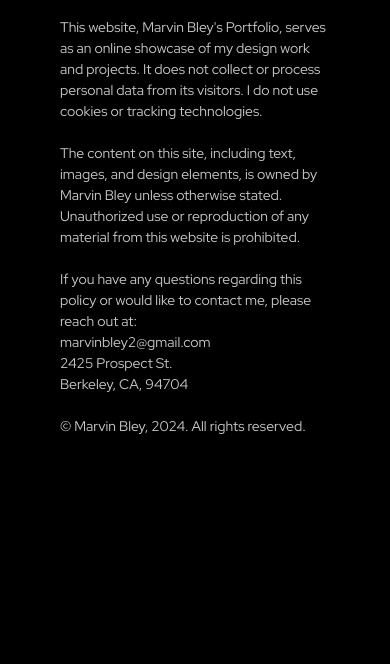
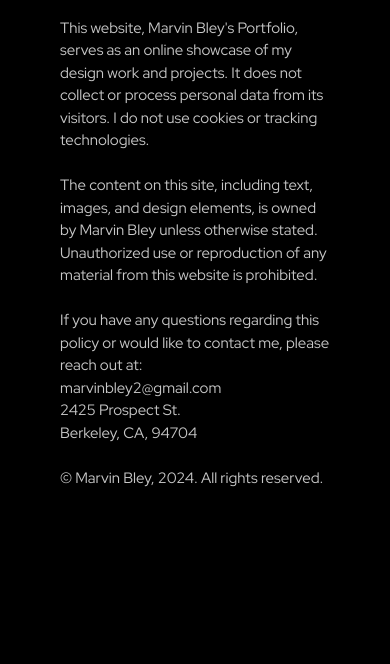
Before and after one commit to marvbl/portfolio, a plain HTML site: page legal.html in a window 390 px wide. Shown: the part 180-844 px from the top of the page. Drawn offline with nearby package versions, Linux system fonts and the light colour scheme.

Commit message:
Update style.css

```diff
--- a/css/style.css
+++ b/css/style.css
@@ -729,7 +729,7 @@ a  {
     }
 
     .hero-text {
-        font-size: 14px; /* Smaller size for mobile */
+        font-size: 15px; /* Smaller size for mobile */
     }
 }
 
```
